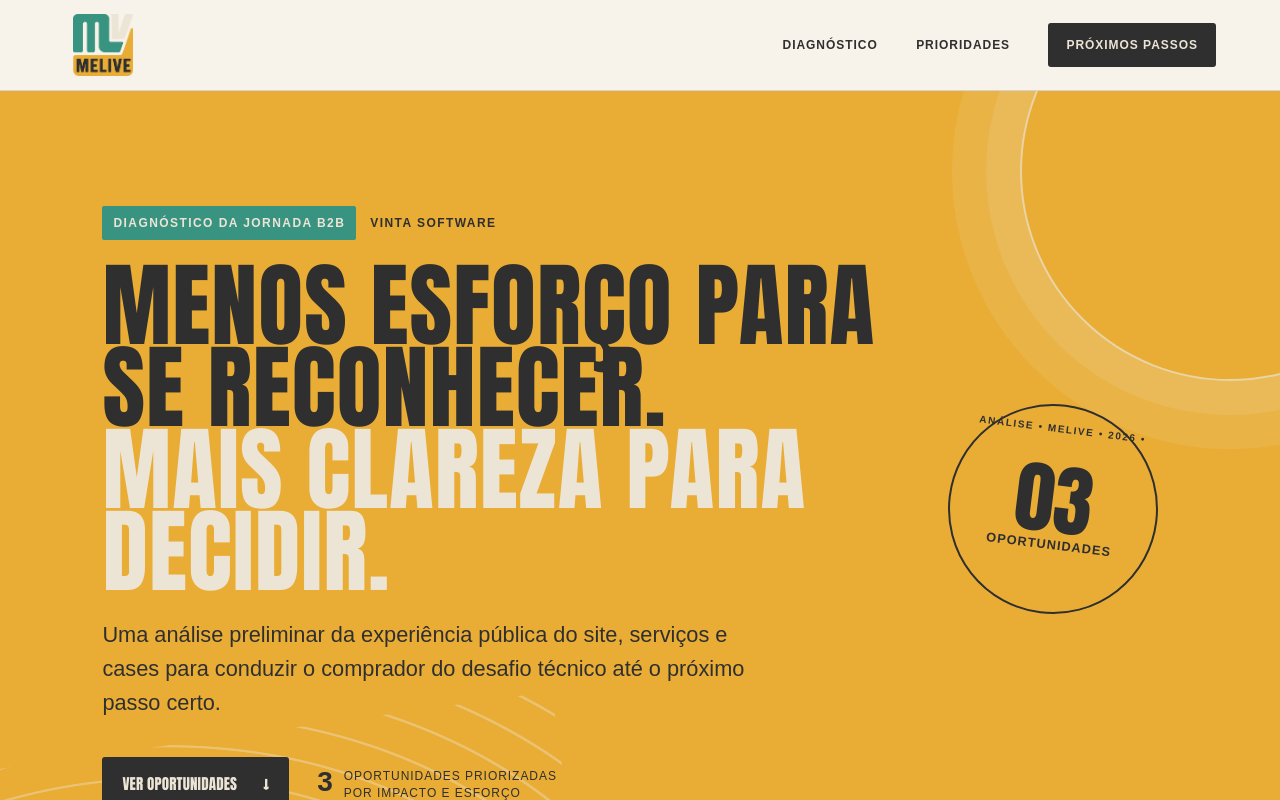
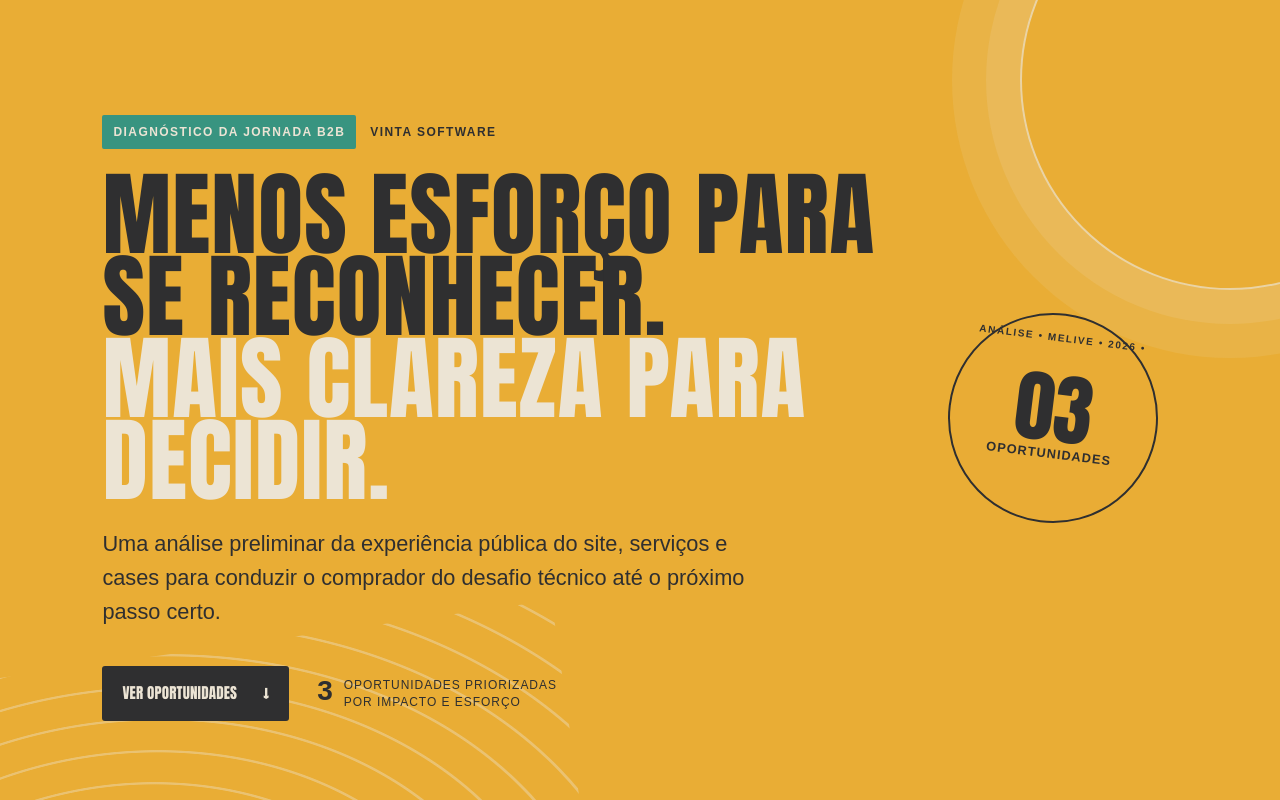
Before and after one commit to humbleflb/melivesalesdiags, a Next.js app: page / in a window 1280 px wide. Shown: the top 800 px of the page. Built offline with nearby package versions, Linux system fonts and the light colour scheme.

Commit message:
Remove top navigation header from diagnosis page
Drop the Melive logo bar and Diagnóstico/Prioridades/Próximos passos
nav so the page opens directly on the hero.

Co-authored-by: humbleflb <humbleflb@users.noreply.github.com>

```diff
--- a/app/globals.css
+++ b/app/globals.css
@@ -20,29 +20,6 @@ body {
 }
 a { color: inherit; text-decoration: none; }
 button, a { -webkit-tap-highlight-color: transparent; }
-
-.topbar {
-  width: 100%;
-  min-height: 88px;
-  display: flex;
-  align-items: center;
-  justify-content: space-between;
-  padding: 14px clamp(24px, 5vw, 76px);
-  background: var(--paper);
-  border-bottom: 1px solid rgba(47,47,48,.16);
-  position: relative;
-  z-index: 10;
-}
-.brand img { width: 78px; height: 62px; object-fit: contain; }
-.topbar nav { display: flex; align-items: center; gap: clamp(20px, 3vw, 46px); }
-.topbar nav a {
-  font-size: 12px;
-  font-weight: 800;
-  letter-spacing: .08em;
-  text-transform: uppercase;
-}
-.topbar nav a:not(.nav-cta):hover { color: var(--green); }
-.nav-cta { background: var(--ink); color: var(--cream); padding: 13px 18px; border-radius: 3px; }
 
 .hero {
   min-height: 690px;
@@ -253,10 +230,6 @@ footer p, footer a { font-size: 11px; text-transform: uppercase; letter-spacing:
 }
 
 @media (max-width: 650px) {
-  .topbar { min-height: 74px; }
-  .brand img { width: 58px; height: 46px; }
-  .topbar nav a:not(.nav-cta) { display: none; }
-  .nav-cta { padding: 10px 12px !important; font-size: 10px !important; }
   .hero { padding-top: 72px; padding-bottom: 92px; }
   .eyebrow { align-items: flex-start; flex-direction: column; }
   .hero h1 { font-size: clamp(50px, 16vw, 72px); }
@@ -288,7 +261,6 @@ footer p, footer a { font-size: 11px; text-transform: uppercase; letter-spacing:
 }
 
 @media print {
-  .topbar { position: static; }
   .button { border: 1px solid currentColor; }
   .opportunity { break-inside: avoid; }
 }
--- a/app/page.tsx
+++ b/app/page.tsx
@@ -118,17 +118,6 @@ function MiniAudit({ type }: { type: string }) {
 export default function Home() {
   return (
     <main>
-      <header className="topbar">
-        <a className="brand" href="#inicio" aria-label="Melive — início">
-          <img src="/melive-logo.png" alt="Melive" />
-        </a>
-        <nav aria-label="Navegação do diagnóstico">
-          <a href="#diagnostico">Diagnóstico</a>
-          <a href="#prioridades">Prioridades</a>
-          <a className="nav-cta" href="#proximos-passos">Próximos passos</a>
-        </nav>
-      </header>
-
       <section className="hero" id="inicio">
         <div className="hero-lines" aria-hidden="true" />
         <div className="hero-copy">
```
